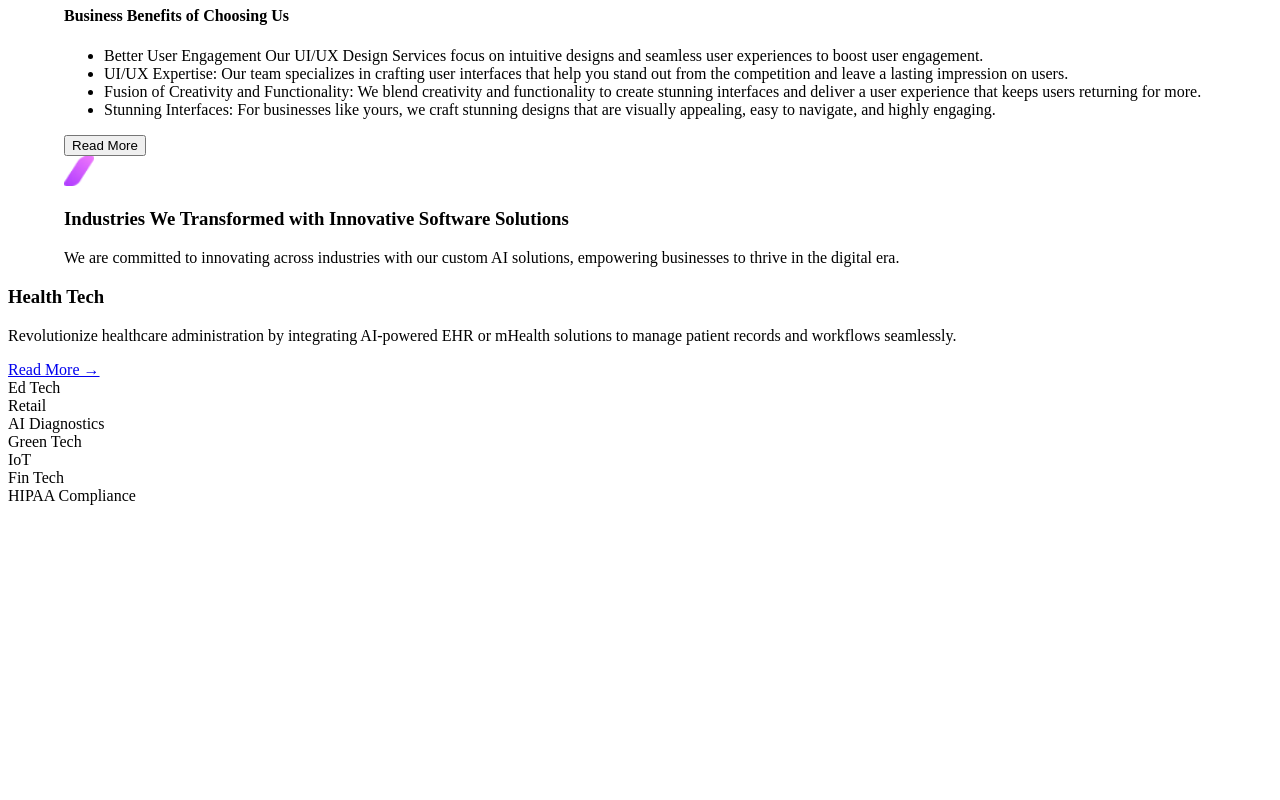
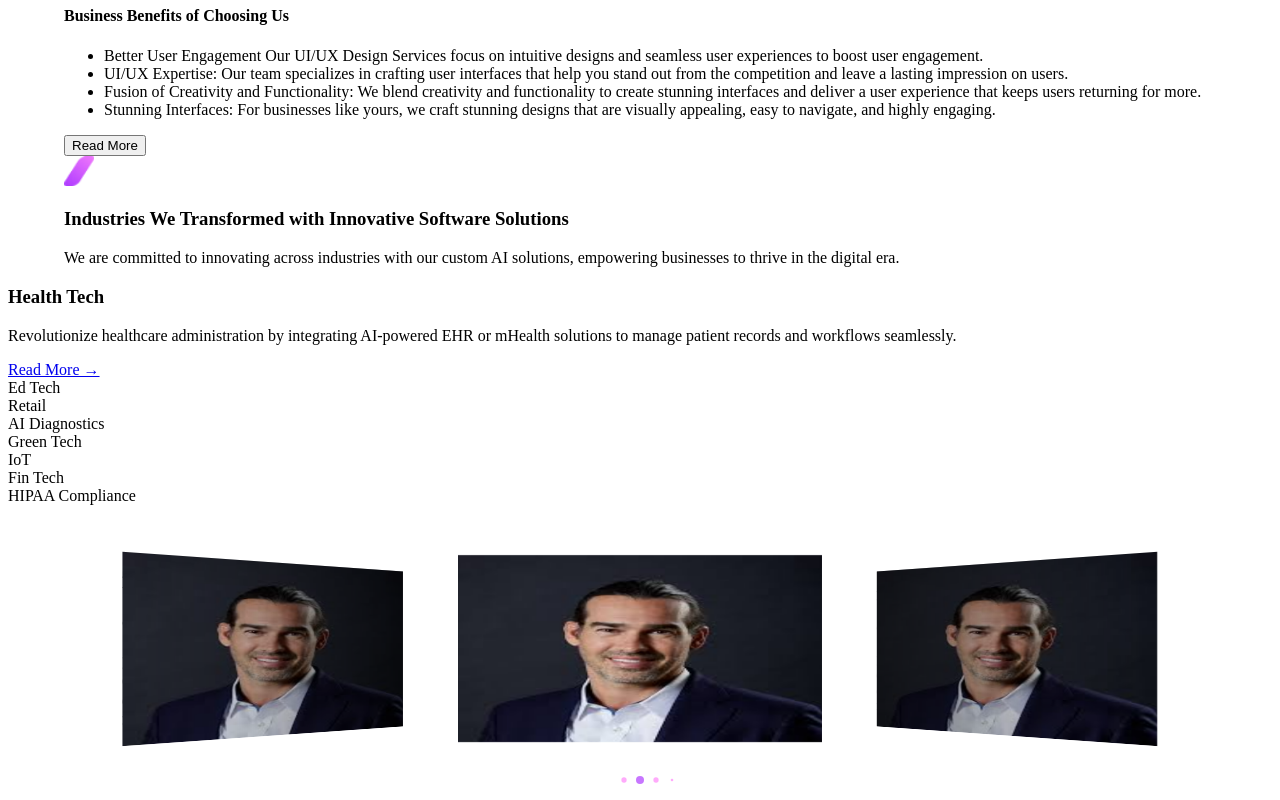
Before and after one commit to Sufyan0fficial/React-Components, a Next.js app: page / in a window 1280 px wide. Shown: the part 3989-4789 px from the top of the page. Before the commit the page ends 4502 px from the top, so only its background shows below. Built offline with nearby package versions, Linux system fonts and the light colour scheme.

Commit message:
SwiperCarousel Added

```diff
--- a/next.config.mjs
+++ b/next.config.mjs
@@ -6,6 +6,10 @@ const nextConfig = {
         protocol: "https",
         hostname: "cdn.weatherapi.com",
       },
+      {
+        protocol: "https",
+        hostname: "swiperjs.com",
+      },
     ],
   },
 };
--- a/package.json
+++ b/package.json
@@ -20,6 +20,7 @@
     "next": "14.2.12",
     "react": "^18",
     "react-dom": "^18",
+    "swiper": "^11.1.14",
     "tailwind-merge": "^2.5.4",
     "tailwindcss-animate": "^1.0.7"
   },
--- a/src/app/components/XevenSolutions/MainSection.tsx
+++ b/src/app/components/XevenSolutions/MainSection.tsx
@@ -32,7 +32,7 @@ function MainSection() {
             data.
           </p>
           <Link href="/" className="mt-16">
-            <button className="bg-gradient-to-tr from-pink2 to-pink1 font-titillium rounded-md px-6 py-2 ">
+            <button className="bg-gradient-to-tr from-pink2 to-pink1 font-titillium rounded-md px-6 py-2 hover:from-white hover:to-white hover:border hover:border-pink1 hover:text-pink1">
               Let's Connect
             </button>
           </Link>
@@ -71,7 +71,7 @@ function MainSection() {
                   outcomes.
                 </p>
                 <Link href="/" className="font-titillium text-base">
-                  <button className="bg-gradient-to-tr from-pink2 to-pink1 font-titillium rounded-md px-6 py-2 text-white">
+                  <button className="bg-gradient-to-tr from-pink2 to-pink1 font-titillium rounded-md px-6 py-2 text-white hover:border hover:border-pink1 hover:text-pink1 hover:from-white hover:to-white">
                     Schedule a Demo
                   </button>
                 </Link>
--- /dev/null
+++ b/src/app/components/XevenSolutions/SwiperCarousel.jsx
@@ -0,0 +1,136 @@
+"use client";
+
+import React, { useRef, useState } from "react";
+// Import Swiper React components
+import { Swiper, SwiperSlide } from "swiper/react";
+
+// Import Swiper styles
+import "swiper/css";
+import "swiper/css/effect-coverflow";
+import "swiper/css/pagination";
+import "swiper/css/autoplay";
+import "@/app/components/XevenSolutions/styles.css";
+
+// import required modules
+import { Autoplay, EffectCoverflow, Pagination } from "swiper/modules";
+import { Container } from "@mui/material";
+import Image from "next/image";
+
+const Data = [
+  {
+    img: "ceoimage.jpg",
+    h1: "Muhammad Sufyan",
+    h2: "CEO of HorizonAI",
+  },
+  {
+    img: "ceoimage.jpg",
+    h1: "Muhammad Husnain",
+    h2: "CEO of TechticsAI",
+  },
+  {
+    img: "ceoimage.jpg",
+    h1: "Muhammad Usman",
+    h2: "CEO of DarulAloom",
+  },
+  {
+    img: "ceoimage.jpg",
+    h1: "Muhammad Umar",
+    h2: "CEO of CodeQueSolutions",
+  },
+  {
+    img: "ceoimage.jpg",
+    h1: "Muhammad Abraiz",
+    h2: "Cofounder of ZeeSolutions",
+  },
+  {
+    img: "ceoimage.jpg",
+    h1: "Ali Amjad",
+    h2: "Producer of MegaHit",
+  },
+  {
+    img: "ceoimage.jpg",
+    h1: "Muhammad Zafar",
+    h2: "Co-Founder of Zafar Solutions",
+  },
+  {
+    img: "ceoimage.jpg",
+    h1: "Taimoor Mirza",
+    h2: "Founder of Taimoor Academy",
+  },
+];
+
+export default function SwiperCarousel() {
+  return (
+    <>
+      <Container maxWidth="lg" className="my-20">
+        <Swiper
+          effect={"coverflow"}
+          grabCursor={true}
+          centeredSlides={true}
+          spaceBetween={30}
+          slidesPerView={3}
+          coverflowEffect={{
+            rotate: 50,
+            stretch: 0,
+            depth: 100,
+            modifier: 1,
+            slideShadows: true,
+          }}
+          pagination={{
+            dynamicBullets: true,
+            clickable: true,
+          }}
+          modules={[EffectCoverflow, Pagination, Autoplay]}
+          autoplay={{ delay: 2000 }}
+          className="mySwiper"
+          breakpoints={{
+            0: {
+              slidesPerView: 1, // 1 slide on small screens
+              spaceBetween: 10,
+            },
+            640: {
+              slidesPerView: 2, // 2 slides on medium screens
+              spaceBetween: 20,
+            },
+            1024: {
+              slidesPerView: 3, // 2 slides on medium screens
+              spaceBetween: 30,
+            },
+          }}
+        >
+          <div>
+            {Data.map((profile, index) => (
+              <SwiperSlide
+                className=" bg-gradient-to-bl from-pink1 to-pink2  min-h-max rounded-lg pt-8 px-8 pb-12"
+                key={index}
+              >
+                <div className="w-[85px] h-[85px] relative mb-2">
+                  <Image
+                    src={`/xevenhealthpage/${Data[index].img}`}
+                    fill
+                    alt="image"
+                    className="object-cover object-center rounded-full"
+                  />
+                </div>
+                <div className="">
+                  <h4 className="font-poppins text-white font-semibold text-xl">
+                    {Data[index].h1}
+                  </h4>
+                  <h5 className="font-poppins text-white font-medium text-lg mt-1 mb-2 ">
+                    {Data[index].h2}
+                  </h5>
+                  <p className="font-titillium text-white text-sm leading-relaxed">
+                    Lorem ipsum, dolor sit amet consectetur adipisicing elit.
+                    Quo dolores ab labore minima totam aperiam vero nisi, earum
+                    accusantium, ipsum optio veniam velit delectus mollitia eum
+                    dolorum deleniti. Ipsa, esse?
+                  </p>
+                </div>
+              </SwiperSlide>
+            ))}
+          </div>
+        </Swiper>
+      </Container>
+    </>
+  );
+}
--- a/src/app/components/XevenSolutions/header.tsx
+++ b/src/app/components/XevenSolutions/header.tsx
@@ -45,7 +45,7 @@ function HeaderComponent() {
               Company
             </Link>
           </div>
-          <Link href="/" className="hidden">
+          <Link href="/" className="hidden lg:block">
             <Image
               src="/xevenhealthpage/serachicon.png"
               alt="search icon"
@@ -55,7 +55,7 @@ function HeaderComponent() {
           </Link>
           <Link
             href="/"
-            className="lg:flex gap-2 items-center hover:text-[] transition-colors duration-300 hidden"
+            className="lg:flex gap-2 items-center hover:text-[#FF87FA] transition-colors duration-300 hidden"
           >
             <Image
               src="/xevenhealthpage/phoneicon.png"
--- /dev/null
+++ b/src/app/components/XevenSolutions/styles.css
@@ -0,0 +1,16 @@
+.swiper {
+  width: 100%;
+  padding-top: 50px;
+  padding-bottom: 50px;
+}
+
+.swiper-pagination-bullet {
+  background-color: #ff87fa;
+  opacity: 0.7;
+}
+
+/* Active bullet color */
+.swiper-pagination-bullet-active {
+  background-color: #af3cff; /* Color when active */
+  /* transform: scale(1.2); Slight enlargement */
+}
--- a/src/app/page.tsx
+++ b/src/app/page.tsx
@@ -5,6 +5,7 @@ import HeaderComponent from "./components/XevenSolutions/header";
 import ComplexImgComp from "./components/XevenSolutions/ComplexImgComp";
 import ComplexComp2 from "./components/XevenSolutions/ComplexComp2";
 import HealthTech from "./components/XevenSolutions/HealthTech";
+import SwiperCarousel from "./components/XevenSolutions/SwiperCarousel";
 
 function page() {
   return (
@@ -12,6 +13,7 @@ function page() {
       <HealthTech />
       <ComplexComp2 />
       <ComplexImgComp />
+      <SwiperCarousel />
     </div>
   );
 }
```
Also changed, not shown: public/xevenhealthpage/ceoimage.jpg (added), 1 other file (tests, documents, lock files or other folders).
